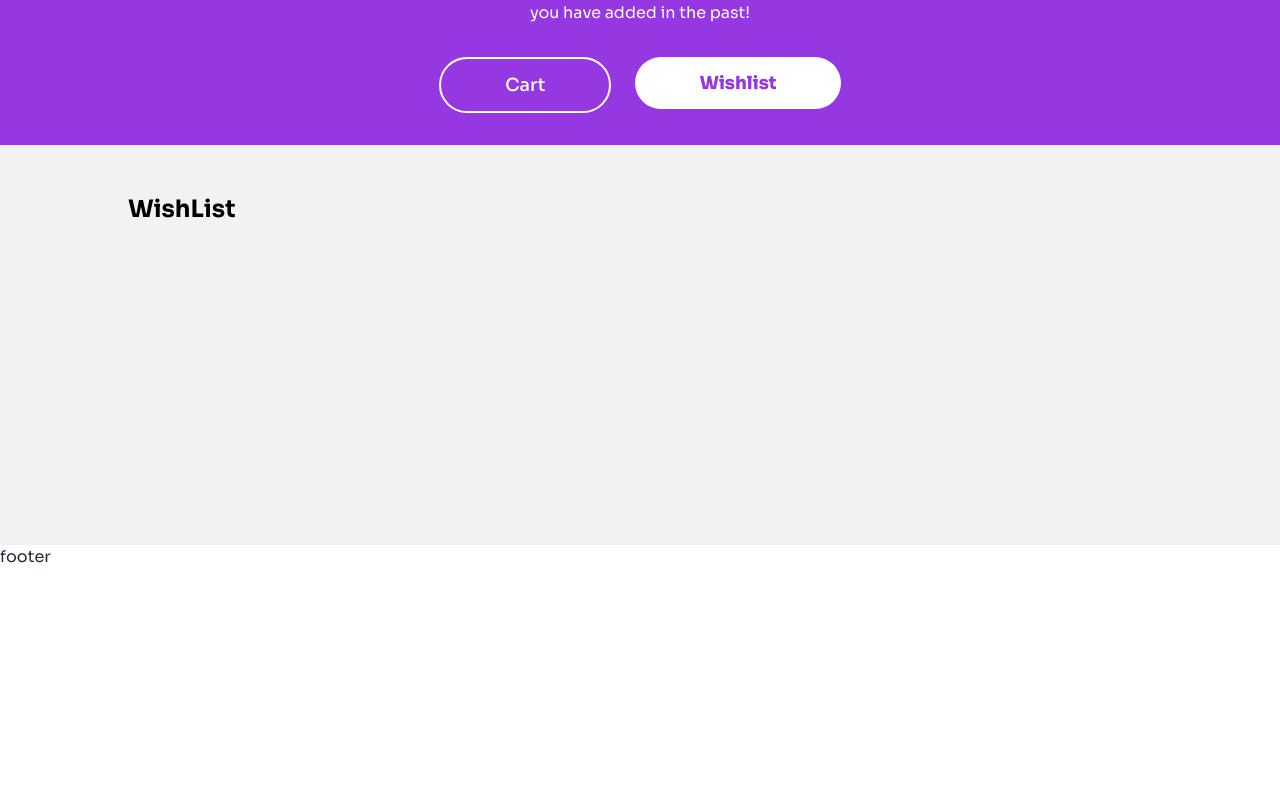
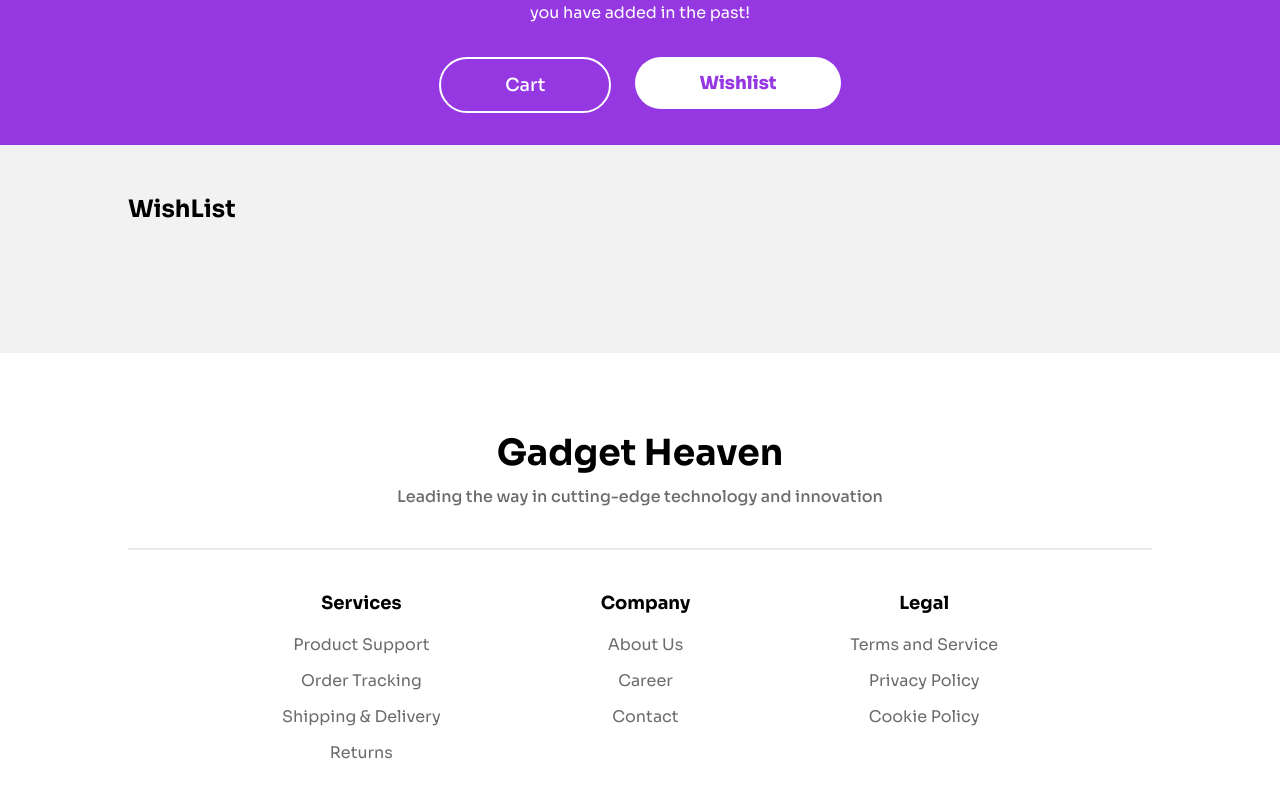
Before and after one commit to programming-hero-web-course-4/b10a8-gadget-heaven-kyoChiwow, a React (Vite) app: page /dashboard/wishlist in a window 1280 px wide. Shown: the part 259-1056 px from the top of the page. Before the commit the page ends 828 px from the top, so only its background shows below. Built offline with nearby package versions, Linux system fonts and the light colour scheme.

Commit message:
Done with footer and error 404 page only new route, favicon and readme file is left

```diff
--- /dev/null
+++ b/src/components/ErrorPage/ErrorPage.jsx
@@ -0,0 +1,19 @@
+import { Link } from "react-router-dom";
+
+const ErrorPage = () => {
+  return (
+    <div className="text-center bg-white">
+      {/* Error Div */}
+      <div className="bg-white xl:max-w-[80%] mx-auto flex flex-col justify-between items-center mt-12">
+        <img className="rounded-2xl" src="/assets/error404.jpg" alt="" />
+        <h1 className="text-black text-6xl mt-4 mb-8">Error 404</h1>
+        <Link to="/">
+          <button className="text-2xl text-white px-6 py-3 rounded-[32px] bg-purpleBg hover:bg-purple-500 transition duration-300">Go Back</button>
+        </Link>
+      </div>
+      {/* Error Div */}
+    </div>
+  );
+};
+
+export default ErrorPage;
--- a/src/components/Footer/Footer.jsx
+++ b/src/components/Footer/Footer.jsx
@@ -1,9 +1,57 @@
 const Footer = () => {
-    return (
-        <div className="bg-white">
-            <h1>footer</h1>
+  return (
+    <div className="bg-white mt-24">
+      {/* Footer Wrapping div */}
+      <div className="xl:max-w-[80%] mx-auto py-20 text-center">
+        {/* Footer Header Div */}
+        <div>
+          <h1 className="font-bold text-4xl text-black mb-3">Gadget Heaven</h1>
+          <p className="font-medium text-base text-graySixtyp mb-8">Leading the way in cutting-edge technology and innovation</p>
         </div>
-    );
+        <div className="divider"></div>
+        {/* Footer Header Div */}
+
+        {/* footer info div */}
+        <div className="flex justify-center gap-40 mt-8">
+            {/* Info left Part */}
+            <div>
+                <p className="text-black text-lg font-bold mb-4">Services</p>
+                <ul>
+                    <li className="text-graySixtyp text-base font-normal mb-3">Product Support</li>
+                    <li className="text-graySixtyp text-base font-normal mb-3">Order Tracking</li>
+                    <li className="text-graySixtyp text-base font-normal mb-3">Shipping & Delivery</li>
+                    <li className="text-graySixtyp text-base font-normal mb-3">Returns</li>
+                </ul>
+            </div>
+            {/* Info left Part */}
+
+            {/* Info Middle Part */}
+            <div>
+                <p className="text-black text-lg font-bold mb-4">Company</p>
+                <ul>
+                    <li className="text-graySixtyp text-base font-normal mb-3">About Us</li>
+                    <li className="text-graySixtyp text-base font-normal mb-3">Career</li>
+                    <li className="text-graySixtyp text-base font-normal mb-3">Contact</li>
+                </ul>
+            </div>
+            {/* Info Middle Part */}
+
+            {/* Info Right Part */}
+            <div>
+                <p className="text-black text-lg font-bold mb-4">Legal</p>
+                <ul>
+                    <li className="text-graySixtyp text-base font-normal mb-3">Terms and Service</li>
+                    <li className="text-graySixtyp text-base font-normal mb-3">Privacy Policy</li>
+                    <li className="text-graySixtyp text-base font-normal mb-3">Cookie Policy</li>
+                </ul>
+            </div>
+            {/* Info Right Part */}
+        </div>
+        {/* footer info div */}
+      </div>
+      {/* Footer Wrapping div */}
+    </div>
+  );
 };
 
 export default Footer;
--- a/src/components/NavBar/NavBar.jsx
+++ b/src/components/NavBar/NavBar.jsx
@@ -1,4 +1,4 @@
-import { NavLink, useNavigate } from "react-router-dom";
+import { Link, NavLink, useNavigate } from "react-router-dom";
 import { BsCart3 } from "react-icons/bs";
 import { FaRegHeart } from "react-icons/fa";
 import PropTypes from "prop-types";
@@ -106,21 +106,25 @@ const NavBar = ({ checkHome }) => {
         {/* Navbar Cart and Wishlist icons */}
         <div className="flex items-center gap-4">
           {/* cart */}
+          <Link to="/dashboard/cart">
           <button className="indicator p-3 bg-white rounded-full hover:bg-gray-400 transition duration-300 text-xl border-2">
             <span className="indicator-item badge badge-secondary">
               {getProduct.length}
             </span>
             <BsCart3></BsCart3>
           </button>
+          </Link>
           {/* cart */}
 
           {/* Wishlist */}
+          <Link to="/dashboard/wishlist">
           <button className="indicator p-3 bg-white rounded-full hover:bg-gray-400 transition duration-300 text-xl border-2">
             <span className="indicator-item badge badge-secondary">
               {getWishProduct.length}
             </span>
             <FaRegHeart></FaRegHeart>
           </button>
+          </Link>
           {/* Wishlist */}
         </div>
         {/* Navbar Cart and Wishlist icons */}
--- a/src/components/ProductDetail/ProductDetail.jsx
+++ b/src/components/ProductDetail/ProductDetail.jsx
@@ -30,7 +30,7 @@ const ProductDetail = () => {
     if (!checkingWishlist) {
       addToWishlist(findProducts);
       navigate("/dashboard/wishlist");
-      toast.success("Product Successfully added in Wishlist", {
+      toast.success("Product successfully added in Wishlist", {
         position: "top-center",
         autoClose: 5000,
         hideProgressBar: false,
@@ -65,7 +65,7 @@ const ProductDetail = () => {
   const handleAddToCart = () => {
     addToCart(findProducts);
     navigate("/dashboard/cart");
-    toast.success("Product Successfully added in Cart", {
+    toast.success("Product successfully added in Cart", {
       position: "top-center",
       autoClose: 5000,
       hideProgressBar: false,
@@ -92,7 +92,7 @@ const ProductDetail = () => {
     rating,
   } = findProducts;
   return (
-    <div className="mt-8 bg-purpleBg relative">
+    <div className="mt-8 bg-purpleBg relative mb-96">
       {/* Product Details Header */}
       <div className="pt-8 text-center xl:max-w-[70%] mx-auto pb-52">
         <h1 className="font-bold text-3xl text-white mb-4">Product Details</h1>
--- a/src/main.jsx
+++ b/src/main.jsx
@@ -12,11 +12,13 @@ import ProductDetail from './components/ProductDetail/ProductDetail.jsx';
 import CartDashboard from './components/CartDashboard/CartDashboard.jsx';
 import WishlistDashboard from './components/WishlistDashboard/WishlistDashboard.jsx';
 import Statistics from './components/Statistics/Statistics.jsx';
+import ErrorPage from './components/ErrorPage/ErrorPage.jsx';
 
 const router = createBrowserRouter([
   {
     path:"/",
     element: <Root></Root>,
+    errorElement: <ErrorPage></ErrorPage>,
     children: [
       {
         path: "/",
```
Also changed, not shown: public/assets/error404.jpg (added).
